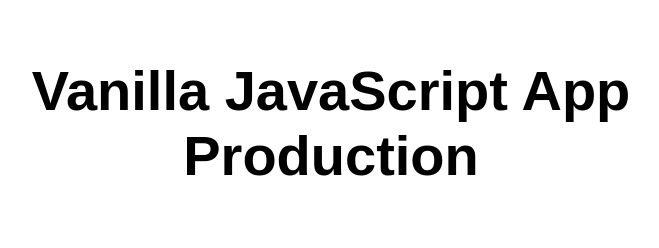
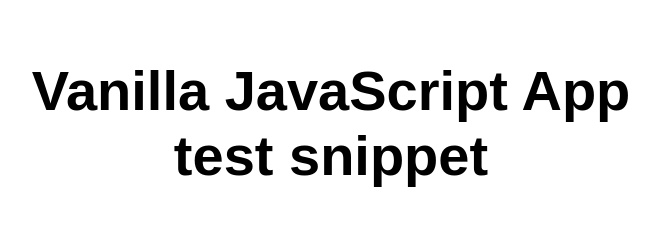
Before and after one commit to jessieyyt/yytswatesting, a website: page src/index.html in a window 1280 px wide. Shown: the whole page, without its empty margins (309-968 px from the left). Drawn offline with Linux system fonts and the light colour scheme.

Commit message:
Update index.html

```diff
--- a/src/index.html
+++ b/src/index.html
@@ -10,7 +10,7 @@
 
 <body>
   <main>
-    <h1>Vanilla JavaScript App Production</h1>
+    <h1>Vanilla JavaScript App test snippet</h1>
   </main>
 </body>
 
```
